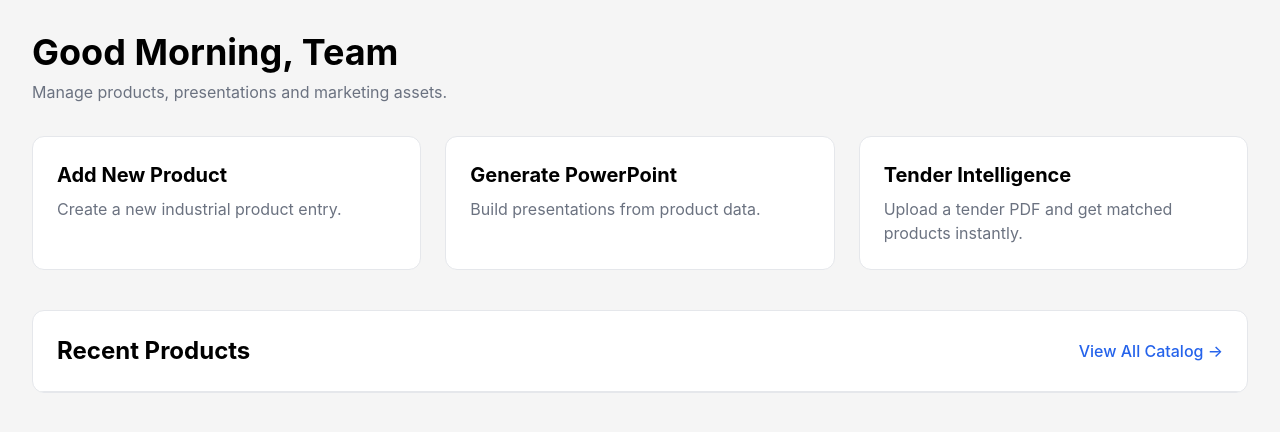
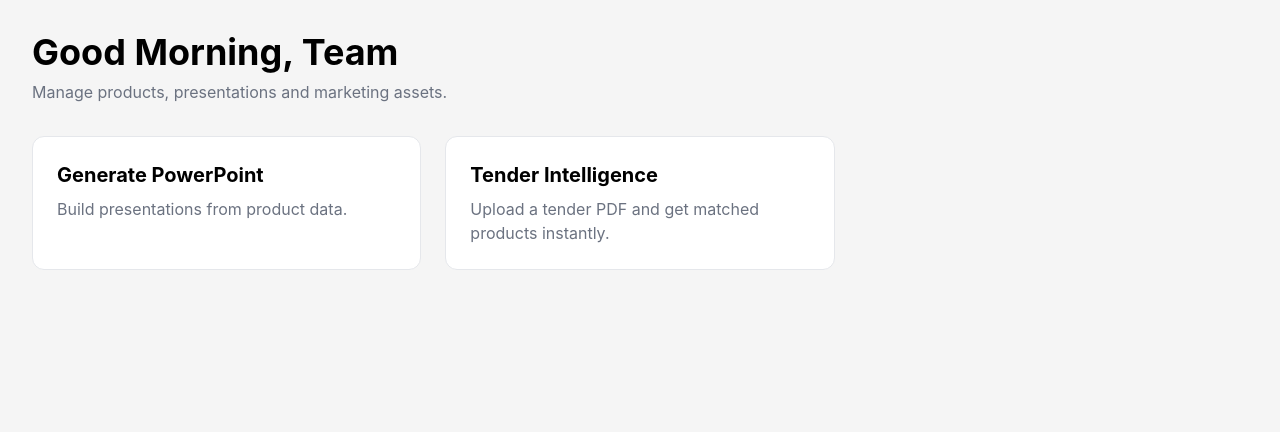
Before and after one commit to palavneha/Industrial-Product-Management-System, a Flask app: page / in a window 1280 px wide. Shown: the part 65-497 px from the top of the page. Run offline with Flask 3, Linux system fonts and the light colour scheme; the visitor is signed in with stand-in values (Sample User, id 1); some libraries are stand-ins or nearby versions.

Commit message:
Similar work issues

```diff
--- a/templates/home.html
+++ b/templates/home.html
@@ -38,16 +38,6 @@
         <!-- Action Cards -->
         <div class="grid md:grid-cols-3 gap-6 mb-10">
 
-            <a href="/add-product" class="bg-white rounded-xl p-6 border hover:shadow-lg transition">
-                <h2 class="text-xl font-bold mb-2">
-                    Add New Product
-                </h2>
-
-                <p class="text-gray-500">
-                    Create a new industrial product entry.
-                </p>
-            </a>
-
             <div class="bg-white rounded-xl p-6 border hover:shadow-lg transition">
                 <h2 class="text-xl font-bold mb-2">
                     Generate PowerPoint
@@ -70,63 +60,7 @@
 
         </div>
 
-        <!-- Recent Products -->
-        <div class="bg-white rounded-xl border overflow-hidden">
 
-            <div class="flex justify-between items-center p-6 border-b">
-
-                <h2 class="text-2xl font-bold">
-                    Recent Products
-                </h2>
-
-                <a href="/products" class="text-blue-600 font-medium">
-                    View All Catalog →
-                </a>
-
-            </div>
-
-            {% for product in products %}
-
-            <div class="flex justify-between items-center p-6 border-b hover:bg-gray-50">
-
-                <div class="flex items-center gap-5">
-
-                    {% if product.image_path %}
-                    <img src="{{ url_for('static', filename='uploads/' + product.image_path) }}"
-                        class="w-16 h-16 rounded-lg object-cover" alt="{{ product.name }}">
-                    {% endif %}
-
-                    <div>
-
-                        <h3 class="text-xl font-semibold">
-                            {{ product.name }}
-                        </h3>
-
-                        <p class="text-gray-500">
-                            {{ product.category }}
-                        </p>
-
-                    </div>
-
-                </div>
-
-                <div class="flex gap-3">
-
-                    <a href="/product/{{ product.id }}" class="bg-gray-100 px-4 py-2 rounded-lg">
-                        View
-                    </a>
-
-                    <a href="/edit-product/{{ product.id }}" class="bg-blue-600 text-white px-4 py-2 rounded-lg">
-                        Edit
-                    </a>
-
-                </div>
-
-            </div>
-
-            {% endfor %}
-
-        </div>
 
     </main>
 
```
